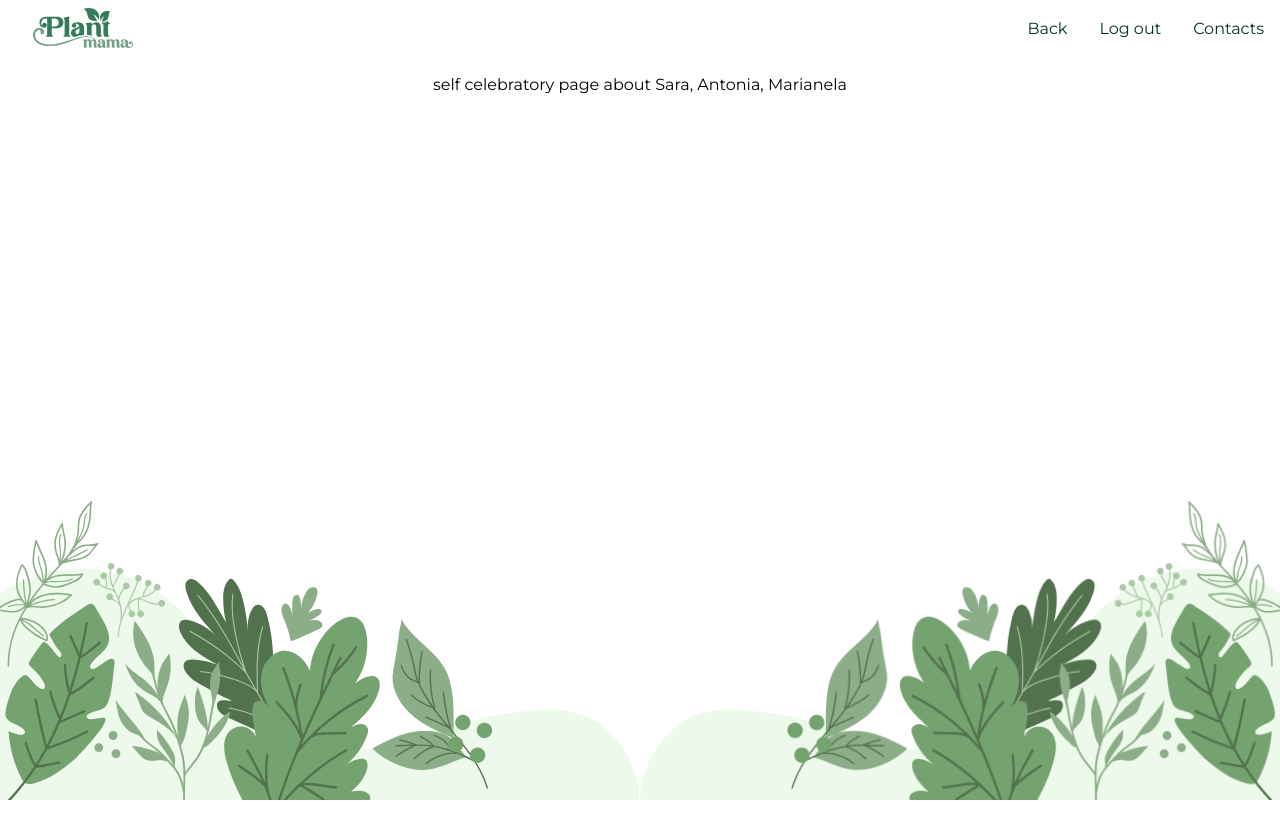
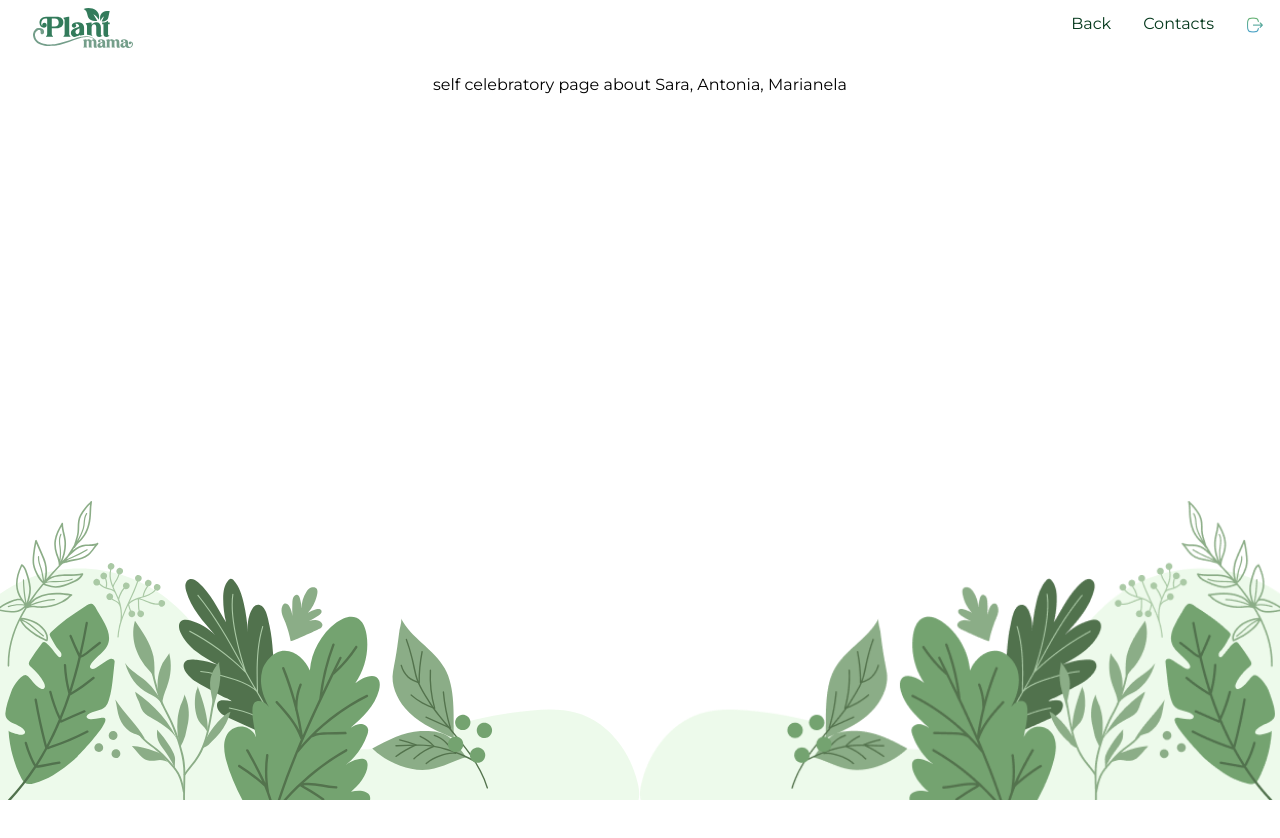
Before and after one commit to SaraBat/PlantMAMA-frontend, a React (Create React App) app: page /contact in a window 1280 px wide. Shown: the top 838 px of the page. Built offline with nearby package versions, Linux system fonts and the light colour scheme; no server answers.

Commit message:
chenged log in/ log out icon in navbar

```diff
--- a/src/components/Nav.js
+++ b/src/components/Nav.js
@@ -2,6 +2,7 @@
 import React from 'react';
 import { NavLink } from 'react-router-dom';
 import Logo from 'assets/PlantMama_logo.svg';
+import log from 'assets/log.png'
 import '../styling/Nav.css'
 
 export const Nav = () => {
@@ -23,10 +24,10 @@ export const Nav = () => {
           <NavLink to={-1}> Back </NavLink>
         </li>
         <li>
-          <NavLink to="/" onClick={() => { window.location.reload() }}> Log out </NavLink>
+          <NavLink to="/contact"> Contacts </NavLink>
         </li>
         <li>
-          <NavLink to="/contact"> Contacts </NavLink>
+          <NavLink to="/" onClick={() => { window.location.reload() }}> <img className="log-icon" alt="login-logout" src={log} /> </NavLink>
         </li>
       </ul>
     </nav>
--- a/src/styling/Nav.css
+++ b/src/styling/Nav.css
@@ -4,6 +4,10 @@
     margin-top: 2%;
     margin-left: 2%;
     margin-top: 2%;
+  }
+
+  .log-icon {
+    width: 18px;
   }
 
 
```
Also changed, not shown: src/assets/log.png (added).
